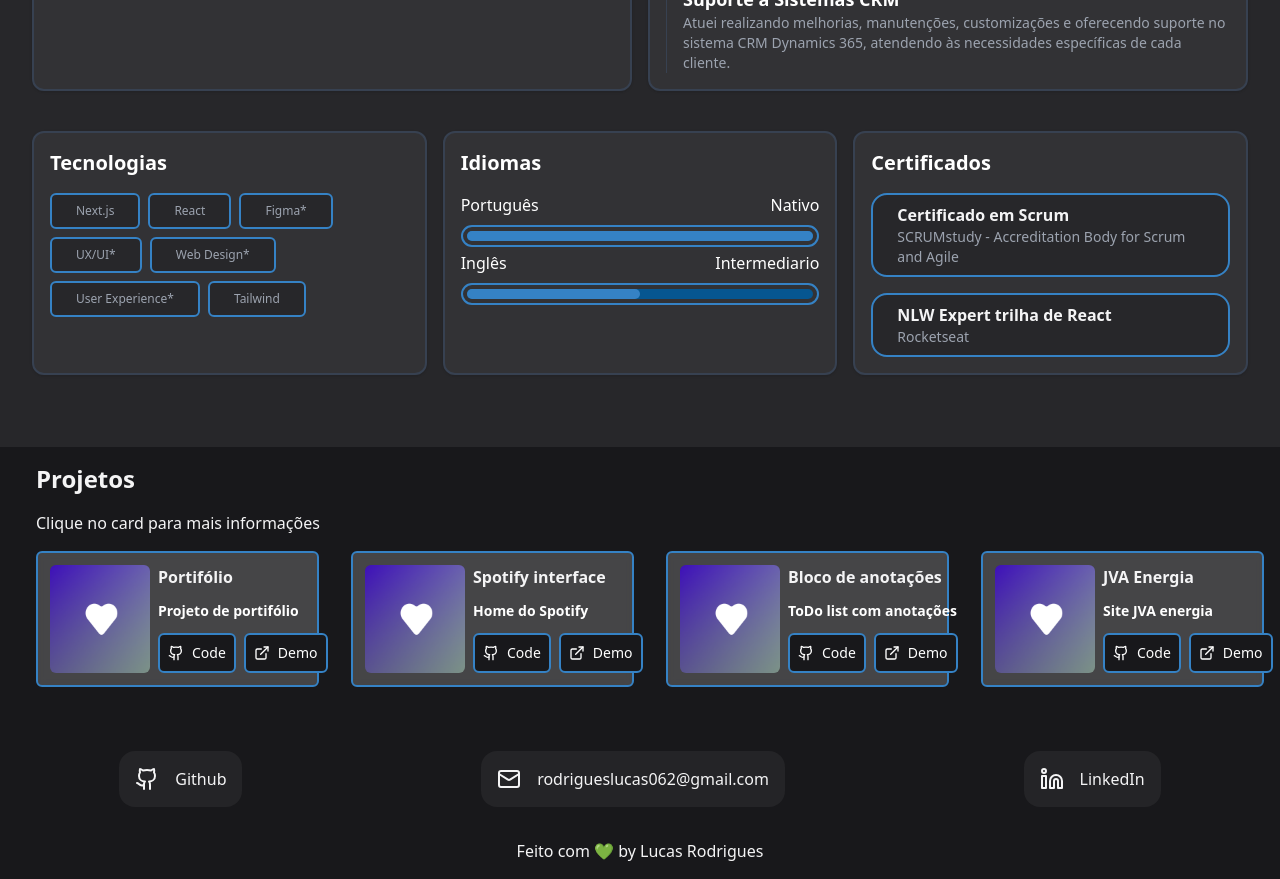
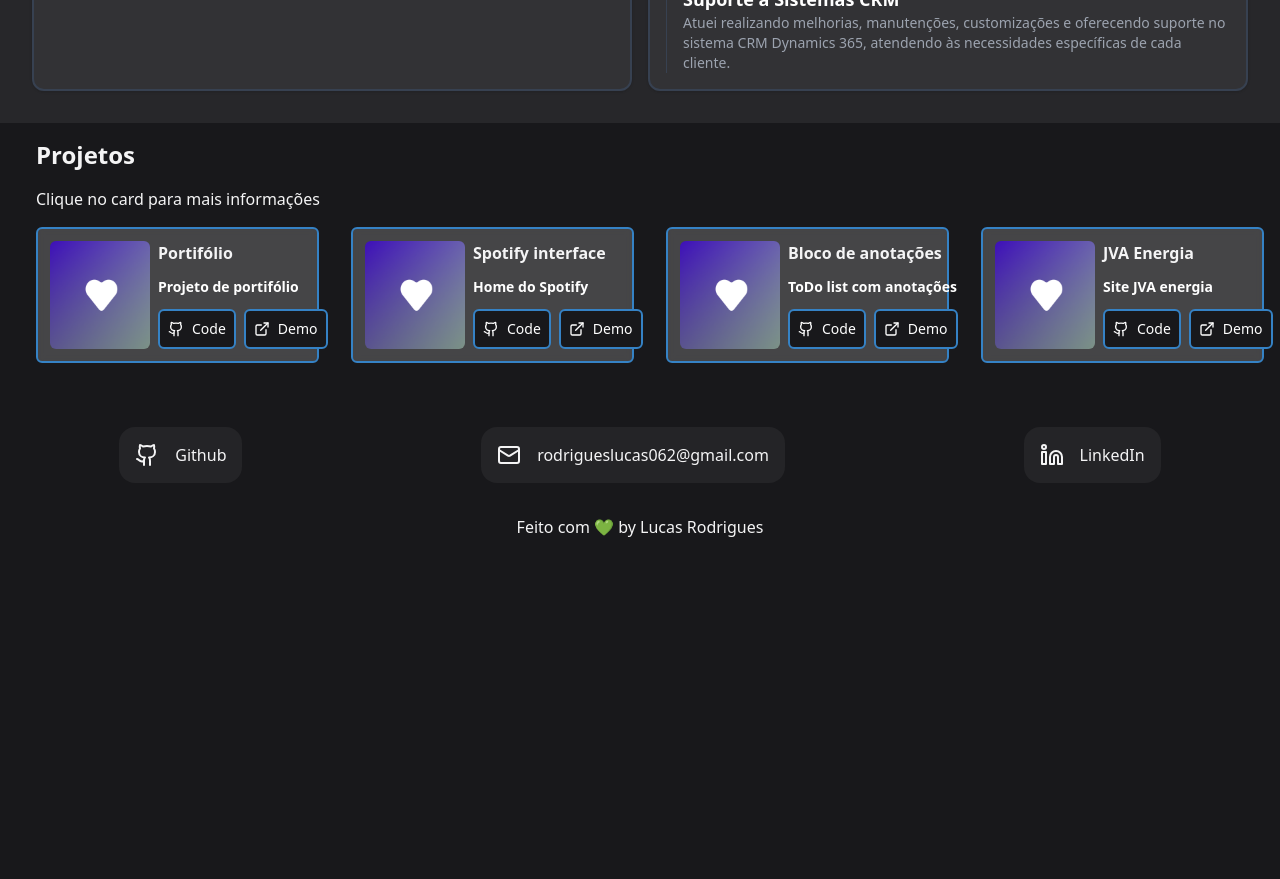
Before and after one commit to rodrigueslucas062/portfolio, a Next.js app: page / in a window 1280 px wide. Shown: the part 1380-2259 px from the top of the page. After the commit the page ends 1935 px from the top, so only its background shows below. Built offline with nearby package versions, Linux system fonts and the light colour scheme.

Commit message:
🗑️ Deprecate code

```diff
--- a/src/components/habilidades/Habilidades.jsx
+++ /dev/null
@@ -1,92 +0,0 @@
-import TagsGrid from "./tags";
-import CertificadosGrid from "./certificados";
-
-const Habilidades = () => {
-    return (
-        <section id="habilidades" className="flex flex-col md:flex-row my-10 gap-4">
-            <div className="md:hidden flex flex-col gap-4 flex-1">
-                <div className="flex flex-col w-full max-w-xl bg-white/5 rounded-xl shadow border-2 border-gray-700 hover:bg-white/10 p-4">
-                    <h1 className="mb-4 text-xl font-bold text-gray-900 dark:text-white">Tecnologias</h1>
-                    <TagsGrid />
-                </div>
-                <div className="flex flex-1 group w-full bg-white/5 rounded-xl shadow border-2 border-gray-700 hover:bg-white/10 p-4">
-                    <div className="w-full">
-                        <h1 className="mb-4 text-xl font-bold text-white">Idiomas</h1>
-                        <div>
-                            <div className="flex justify-between mb-2">
-                                <span className="text-base font-medium text-white">Português</span>
-                                <span className="text-base font-medium text-white">Nativo</span>
-                            </div>
-                            <div className="flex flex-col border-2 border-azul-claro group-hover:border-gray-500 rounded-full justify-between mb-1 p-1">
-                                <div className="w-full rounded-full h-2.5 bg-azul-petroleo">
-                                    <div className="bg-azul-claro h-2.5 rounded-full w-full"></div>
-                                </div>
-                            </div>
-                        </div>
-                        <div>
-                            <div className="flex justify-between mb-2">
-                                <span className="text-base font-medium text-white">Inglês</span>
-                                <span className="text-base font-medium text-white">Intermediario</span>
-                            </div>
-                            <div className="flex flex-col border-2 border-azul-claro group-hover:border-gray-500 rounded-full justify-between mb-1 p-1">
-                                <div className="w-full rounded-full h-2.5 bg-azul-petroleo">
-                                    <div className="bg-azul-claro h-2.5 rounded-full w-1/2"></div>
-                                </div>
-                            </div>
-                        </div>
-                    </div>
-                </div>
-                <div className="flex flex-1">
-                    <div className="flex flex-col flex-1 group w-full space-y-4 max-w-xl bg-white/5 rounded-xl shadow border-2 border-gray-700 hover:bg-white/10 p-4">
-                        <h1 className="text-xl font-bold text-white">Certificados</h1>
-                        <CertificadosGrid />
-                    </div>
-                </div>
-            </div>
-
-            <div className="hidden md:flex flex-1 gap-4">
-                <div className="hidden md:flex flex-1 w-1/3">
-                    <div className="group w-full p-4 bg-white/5 space-y-2 rounded-xl shadow border-2 border-gray-700 hover:bg-white/10">
-                        <h1 className="mb-4 text-xl font-bold text-white">Tecnologias</h1>
-                        <TagsGrid />
-                    </div>
-                </div>
-                <div className="hidden md:flex flex-1 w-1/3">
-                    <div className="group w-full p-4 bg-white/5 space-y-2 rounded-xl shadow border-2 border-gray-700 hover:bg-white/10">
-                        <div className="w-full">
-                            <h1 className="mb-4 text-xl font-bold text-white">Idiomas</h1>
-                            <div className="flex justify-between mb-2">
-                                <span className="text-base font-medium text-white">Português</span>
-                                <span className="text-base font-medium text-white">Nativo</span>
-                            </div>
-                            <div className="flex flex-col border-2 border-azul-claro rounded-full justify-between mb-1 p-1">
-                                <div className="w-full rounded-full h-2.5 bg-azul-petroleo">
-                                    <div className="bg-azul-claro h-2.5 rounded-full w-full"></div>
-                                </div>
-                            </div>
-                            <div className="flex justify-between mb-2">
-                                <span className="text-base font-medium text-white">Inglês</span>
-                                <span className="text-base font-medium text-white">Intermediario</span>
-                            </div>
-                            <div className="flex flex-col border-2 border-azul-claro rounded-full justify-between mb-1 p-1">
-                                <div className="w-full rounded-full h-2.5 bg-azul-petroleo">
-                                    <div className="bg-azul-claro h-2.5 rounded-full w-1/2"></div>
-                                </div>
-                            </div>
-                        </div>
-                    </div>
-                </div>
-                <div className="hidden md:flex flex-1 w-1/3">
-                    <div className="group w-full p-4 bg-white/5 space-y-2 rounded-xl shadow border-2 border-gray-700 hover:bg-white/10">
-                        <div className="flex flex-col space-y-4">
-                            <h1 className="text-xl font-bold text-white">Certificados</h1>
-                            <CertificadosGrid />
-                        </div>
-                    </div>
-                </div>
-            </div>
-        </section>
-    )
-}
-
-export default Habilidades;
--- a/src/pages/index.js
+++ b/src/pages/index.js
@@ -1,6 +1,5 @@
 import Banner from "@/components/banner/Banner";
 import Contato from "@/components/contato/Contato";
-import Habilidades from "@/components/habilidades/Habilidades";
 import MainContent from "@/components/projetos/Main";
 import Navbar from "@/components/navbar/Navbar";
 import Sobre from "@/components/sobre/Sobre";
@@ -12,7 +11,6 @@ export default function Home() {
       <Banner />
       <div className="flex flex-col flex-1 bg-zinc-800 p-4 md:p-8">
         <Sobre />
-        <Habilidades />
       </div>
       <div>
         <MainContent />
```
